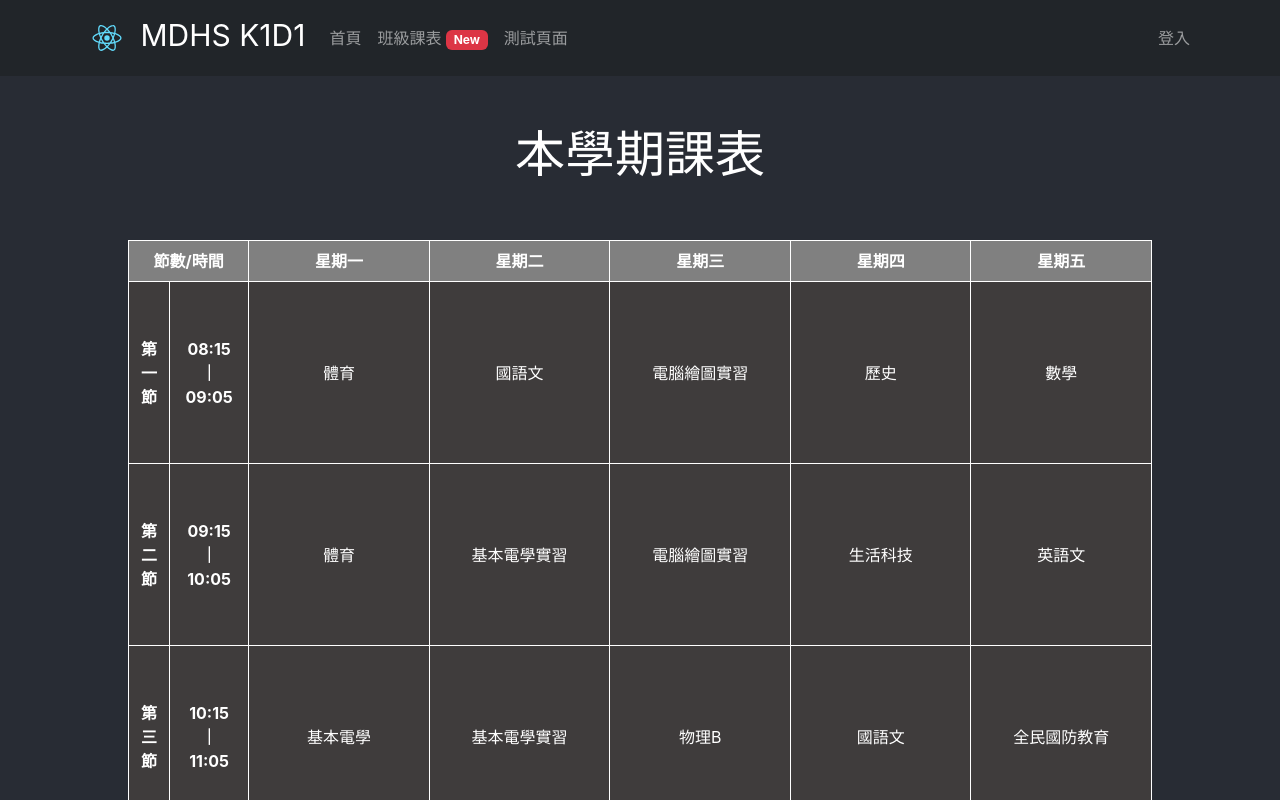
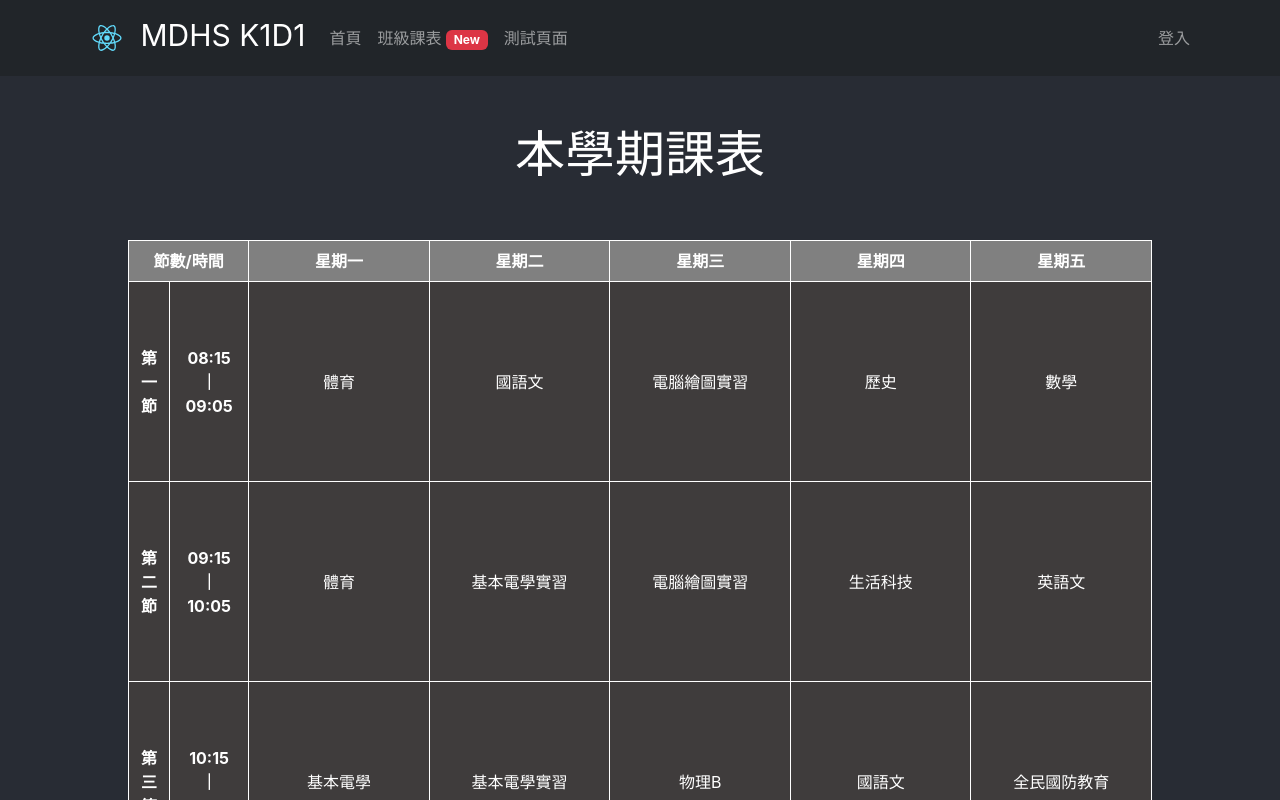
Before and after one commit to HACO8888/MDHS-KD1-WEB, a React (Create React App) app: page /course in a window 1280 px wide. Shown: the top 800 px of the page. Built offline with nearby package versions, Linux system fonts and the light colour scheme; no server answers.

Commit message:
Update index.css

```diff
--- a/src/pages/Course/index.css
+++ b/src/pages/Course/index.css
@@ -48,7 +48,7 @@ td {
     vertical-align: middle;
     border: 1px solid white;
     border-collapse: collapse;
-    height: 182px
+    height: 200px
 }
 
 .week-title {
```
